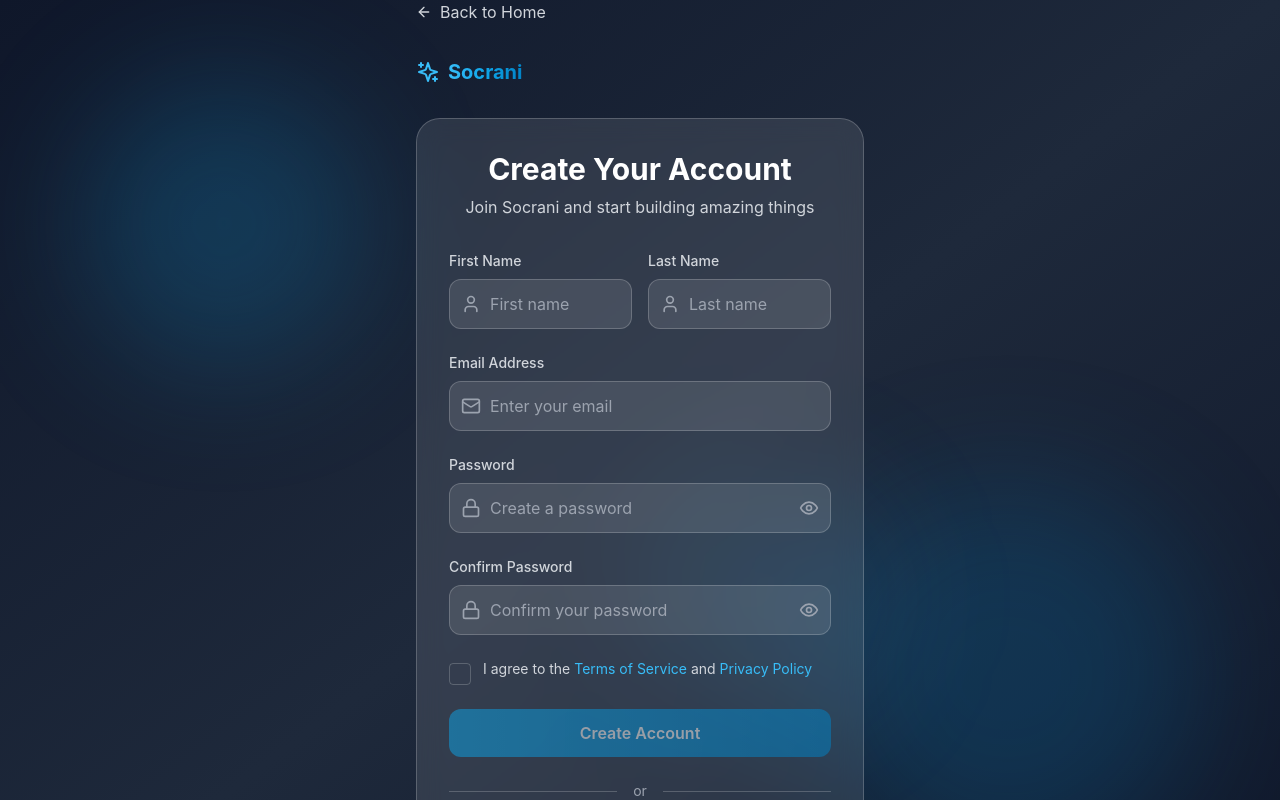
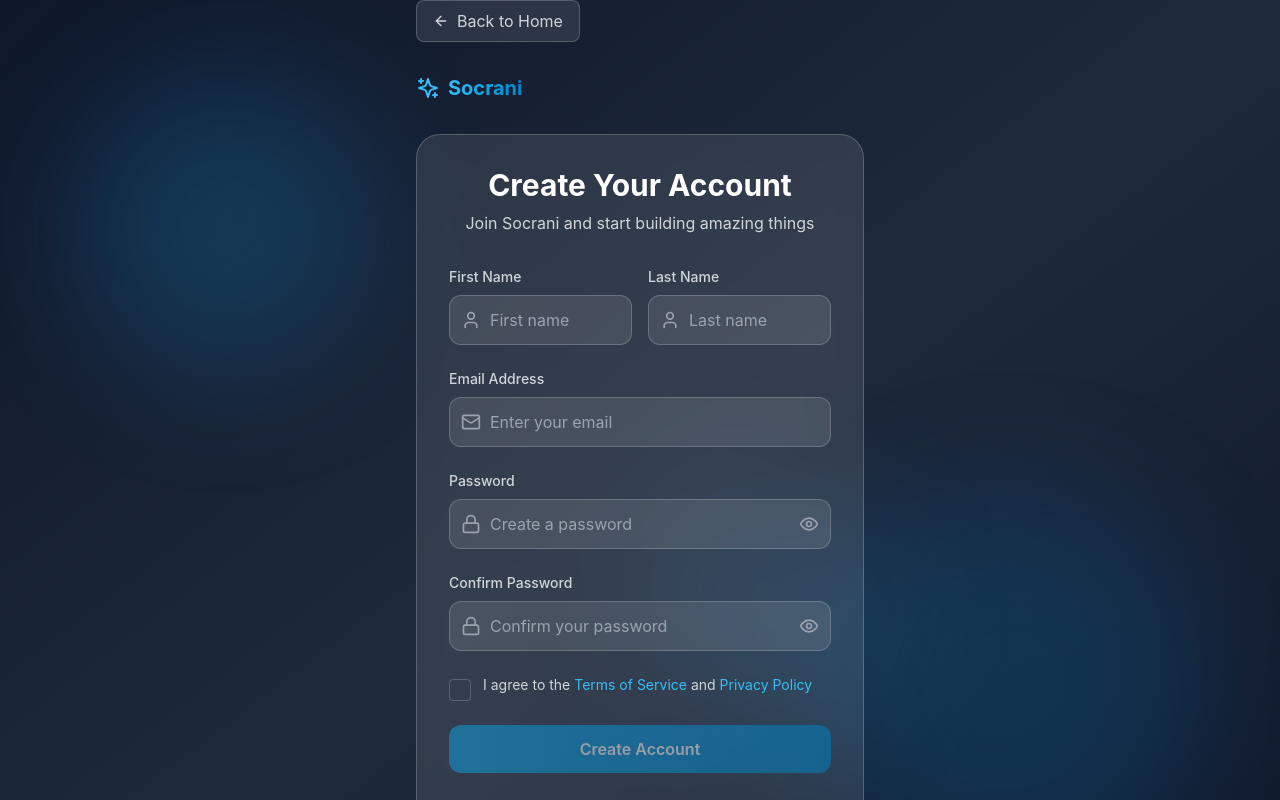
Before and after one commit to builtbyap/scratchsocrani, a Next.js app: page /signup in a window 1280 px wide. Shown: the top 800 px of the page. Built offline with nearby package versions, Linux system fonts and the light colour scheme.

Commit message:
Convert Back to Home links to buttons on sign in and sign up pages

```diff
--- a/src/app/signin/page.tsx
+++ b/src/app/signin/page.tsx
@@ -90,7 +90,7 @@ export default function SignInPage() {
           >
             <Link
               href="/"
-              className="inline-flex items-center text-gray-300 hover:text-primary-400 transition-colors"
+              className="inline-flex items-center bg-white/10 border border-white/20 hover:bg-white/20 text-gray-300 hover:text-white transition-all duration-300 px-4 py-2 rounded-lg"
             >
               <ArrowLeft className="w-4 h-4 mr-2" />
               Back to Home
--- a/src/app/signup/page.tsx
+++ b/src/app/signup/page.tsx
@@ -115,7 +115,7 @@ export default function SignUpPage() {
           >
             <Link
               href="/"
-              className="inline-flex items-center text-gray-300 hover:text-primary-400 transition-colors"
+              className="inline-flex items-center bg-white/10 border border-white/20 hover:bg-white/20 text-gray-300 hover:text-white transition-all duration-300 px-4 py-2 rounded-lg"
             >
               <ArrowLeft className="w-4 h-4 mr-2" />
               Back to Home
```
Also changed, not shown: src/app/dashboard/page.tsx (indentation only).
